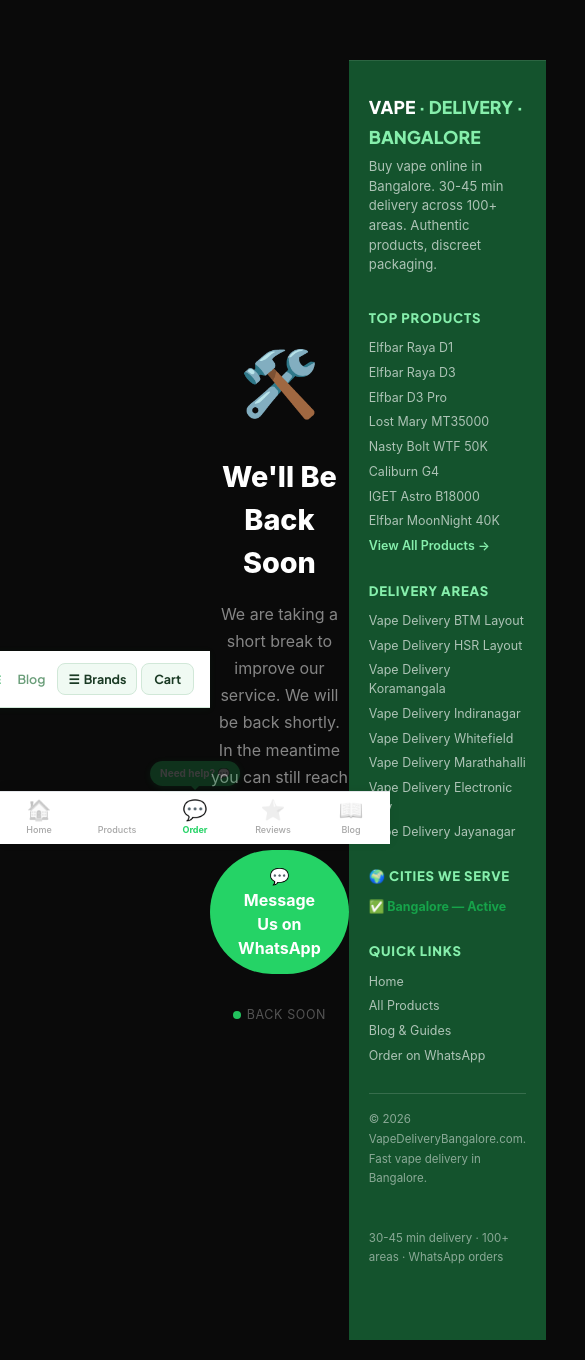
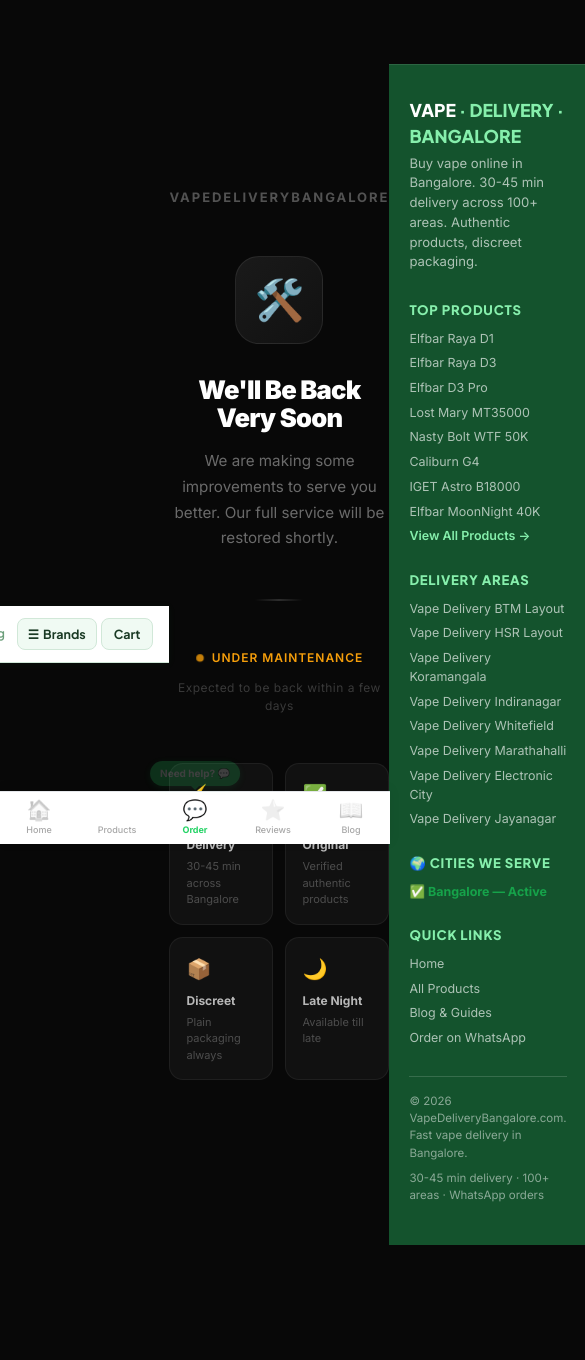
Before and after one commit to yousufsahad918-cell/vdb-frontend, a Next.js app: page /maintenance in a window 390 px wide. Shown: the whole page, 585 px wide, since content can reach past the window. After the commit the page ends 1269 px from the top, so only its background shows below. Built offline with nearby package versions, Linux system fonts and the light colour scheme.

Commit message:
fix: proper mobile maintenance page

```diff
--- a/src/app/maintenance/page.tsx
+++ b/src/app/maintenance/page.tsx
@@ -4,29 +4,63 @@
       <head>
         <meta charSet="UTF-8" />
         <meta name="viewport" content="width=device-width, initial-scale=1.0" />
-        <title>We\'ll Be Back Soon</title>
+        <title>We'll Be Back Soon — VapeDeliveryBangalore</title>
         <style>{`
+          @import url('https://fonts.googleapis.com/css2?family=Inter:wght@400;600;700;800;900&display=swap');
           * { margin: 0; padding: 0; box-sizing: border-box; }
-          body { min-height: 100vh; display: flex; align-items: center; justify-content: center; background: #0a0a0a; font-family: -apple-system, BlinkMacSystemFont, 'Segoe UI', sans-serif; color: #fff; padding: 20px; }
-          .card { text-align: center; max-width: 480px; width: 100%; }
-          .icon { font-size: 64px; margin-bottom: 24px; display: block; }
-          h1 { font-size: clamp(1.8rem, 5vw, 2.5rem); font-weight: 800; margin-bottom: 16px; }
-          p { font-size: 1rem; color: rgba(255,255,255,0.5); line-height: 1.7; margin-bottom: 32px; }
-          .wa-btn { display: inline-flex; align-items: center; gap: 10px; background: #25D366; color: #fff; text-decoration: none; padding: 14px 28px; border-radius: 100px; font-size: 1rem; font-weight: 700; }
-          .dot { width: 8px; height: 8px; background: #25D366; border-radius: 50%; display: inline-block; margin-right: 6px; animation: pulse 2s infinite; }
-          .status { font-size: 0.78rem; color: rgba(255,255,255,0.3); margin-top: 32px; letter-spacing: 0.05em; text-transform: uppercase; }
-          @keyframes pulse { 0%, 100% { opacity: 1; } 50% { opacity: 0.3; } }
+          body { min-height: 100vh; display: flex; align-items: center; justify-content: center; background: #080808; font-family: 'Inter', -apple-system, sans-serif; color: #fff; padding: 24px; }
+          .card { text-align: center; max-width: 420px; width: 100%; }
+          .logo { font-size: 13px; font-weight: 700; letter-spacing: 0.15em; text-transform: uppercase; color: rgba(255,255,255,0.3); margin-bottom: 48px; }
+          .icon-wrap { width: 88px; height: 88px; background: linear-gradient(135deg, #1a1a1a, #111); border: 1px solid rgba(255,255,255,0.08); border-radius: 24px; display: flex; align-items: center; justify-content: center; margin: 0 auto 32px; font-size: 40px; }
+          h1 { font-size: clamp(1.6rem, 6vw, 2.2rem); font-weight: 900; line-height: 1.1; margin-bottom: 16px; letter-spacing: -0.03em; }
+          .sub { font-size: 0.95rem; color: rgba(255,255,255,0.4); line-height: 1.7; margin-bottom: 48px; max-width: 320px; margin-left: auto; margin-right: auto; }
+          .divider { width: 48px; height: 2px; background: linear-gradient(90deg, transparent, rgba(255,255,255,0.15), transparent); margin: 0 auto 48px; }
+          .status-row { display: flex; align-items: center; justify-content: center; gap: 8px; margin-bottom: 12px; }
+          .dot { width: 8px; height: 8px; border-radius: 50%; background: #f59e0b; animation: pulse 2s ease-in-out infinite; }
+          @keyframes pulse { 0%, 100% { opacity: 1; transform: scale(1); } 50% { opacity: 0.4; transform: scale(0.85); } }
+          .status-text { font-size: 12px; font-weight: 600; color: #f59e0b; letter-spacing: 0.08em; text-transform: uppercase; }
+          .eta { font-size: 12px; color: rgba(255,255,255,0.2); letter-spacing: 0.04em; }
+          .features { display: grid; grid-template-columns: 1fr 1fr; gap: 12px; margin-top: 48px; }
+          .feature { background: #111; border: 1px solid rgba(255,255,255,0.06); border-radius: 14px; padding: 16px; text-align: left; }
+          .feature-icon { font-size: 20px; margin-bottom: 8px; display: block; }
+          .feature-title { font-size: 12px; font-weight: 700; color: rgba(255,255,255,0.7); margin-bottom: 4px; }
+          .feature-desc { font-size: 11px; color: rgba(255,255,255,0.25); line-height: 1.5; }
         `}</style>
       </head>
       <body>
         <div className="card">
-          <span className="icon">🛠️</span>
-          <h1>We&apos;ll Be Back Soon</h1>
-          <p>We are taking a short break to improve our service. We will be back shortly. In the meantime you can still reach us on WhatsApp.</p>
-          <a className="wa-btn" href="https://wa.me/916282878843?text=Hi%2C%20I%20want%20to%20place%20an%20order." target="_blank" rel="noopener noreferrer">
-            💬 Message Us on WhatsApp
-          </a>
-          <div className="status"><span className="dot"></span>Back soon</div>
+          <div className="logo">VapeDeliveryBangalore</div>
+          <div className="icon-wrap">🛠️</div>
+          <h1>We&apos;ll Be Back<br />Very Soon</h1>
+          <p className="sub">We are making some improvements to serve you better. Our full service will be restored shortly.</p>
+          <div className="divider" />
+          <div className="status-row">
+            <span className="dot" />
+            <span className="status-text">Under Maintenance</span>
+          </div>
+          <div className="eta">Expected to be back within a few days</div>
+          <div className="features">
+            <div className="feature">
+              <span className="feature-icon">⚡</span>
+              <div className="feature-title">Fast Delivery</div>
+              <div className="feature-desc">30-45 min across Bangalore</div>
+            </div>
+            <div className="feature">
+              <span className="feature-icon">✅</span>
+              <div className="feature-title">100% Original</div>
+              <div className="feature-desc">Verified authentic products</div>
+            </div>
+            <div className="feature">
+              <span className="feature-icon">📦</span>
+              <div className="feature-title">Discreet</div>
+              <div className="feature-desc">Plain packaging always</div>
+            </div>
+            <div className="feature">
+              <span className="feature-icon">🌙</span>
+              <div className="feature-title">Late Night</div>
+              <div className="feature-desc">Available till late</div>
+            </div>
+          </div>
         </div>
       </body>
     </html>
```
